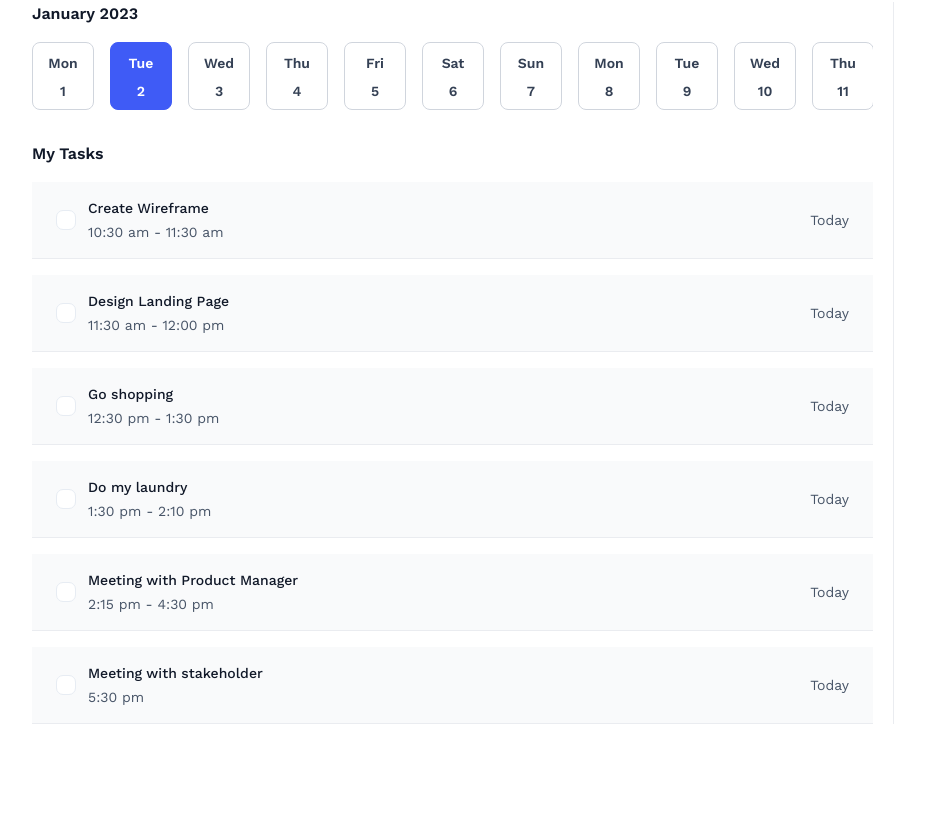
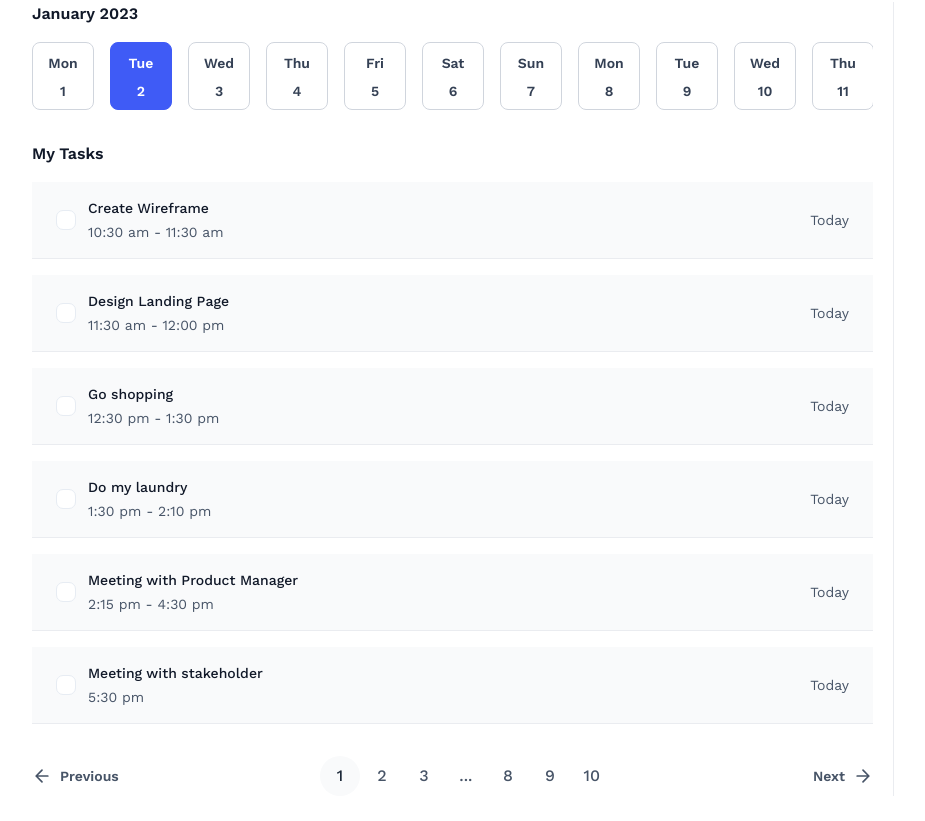
Before and after one commit to elijahthis/schoolinka-todo, a React (Create React App) app: page / in a window 1280 px wide. Shown: the part 217-1038 px from the top of the page, without its empty margins (50-975 px from the left). Before the commit the page ends 973 px from the top, so only its background shows below. Built offline with nearby package versions, Linux system fonts and the light colour scheme.

Commit message:
feat: pagination UI

```diff
--- a/package.json
+++ b/package.json
@@ -12,6 +12,7 @@
     "@types/react-dom": "^18.2.7",
     "react": "^18.2.0",
     "react-dom": "^18.2.0",
+    "react-paginate": "^8.2.0",
     "react-router-dom": "^6.15.0",
     "react-scripts": "5.0.1",
     "typescript": "^4.9.5",
--- /dev/null
+++ b/src/components/PaginationComponent/index.tsx
@@ -0,0 +1,40 @@
+import ReactPaginate from "react-paginate";
+import { ArrowLeftIcon, ArrowRightIcon } from "../svgs";
+
+interface PaginationComponentProps {
+	handlePageClick: (selectedItem: { selected: number }) => void;
+	pageCount: number;
+}
+
+const PaginationComponent = ({
+	handlePageClick,
+	pageCount,
+}: PaginationComponentProps) => {
+	return (
+		<ReactPaginate
+			breakLabel="..."
+			nextLabel={
+				<button className="flex flex-row items-center gap-2 text-sm font-semibold">
+					<span>Next</span>
+					<ArrowRightIcon />
+				</button>
+			}
+			onPageChange={handlePageClick}
+			pageRangeDisplayed={3}
+			pageCount={pageCount}
+			previousLabel={
+				<button className="flex flex-row items-center gap-2 text-sm font-semibold">
+					<ArrowLeftIcon />
+					<span>Previous</span>
+				</button>
+			}
+			renderOnZeroPageCount={null}
+			containerClassName="PaginationComponent"
+			pageClassName="PaginationComponent__page"
+			breakClassName="PaginationComponent__break"
+			activeClassName="PaginationComponent__active"
+		/>
+	);
+};
+
+export default PaginationComponent;
--- a/src/components/svgs.tsx
+++ b/src/components/svgs.tsx
@@ -6,7 +6,7 @@ export const SettingsIcon = () => (
 		fill="none"
 		xmlns="http://www.w3.org/2000/svg"
 	>
-		<g clip-path="url(#clip0_3440_485)">
+		<g clipPath="url(#clip0_3440_485)">
 			<path
 				d="M10.0001 12.5C11.3808 12.5 12.5001 11.3807 12.5001 9.99999C12.5001 8.61928 11.3808 7.49999 10.0001 7.49999C8.61937 7.49999 7.50008 8.61928 7.50008 9.99999C7.50008 11.3807 8.61937 12.5 10.0001 12.5Z"
 				stroke="#667085"
@@ -65,3 +65,39 @@ export const AddIcon = () => (
 		/>
 	</svg>
 );
+
+export const ArrowLeftIcon = () => (
+	<svg
+		width="20"
+		height="20"
+		viewBox="0 0 20 20"
+		fill="none"
+		xmlns="http://www.w3.org/2000/svg"
+	>
+		<path
+			d="M15.8334 9.99996H4.16675M4.16675 9.99996L10.0001 15.8333M4.16675 9.99996L10.0001 4.16663"
+			stroke="#475467"
+			strokeWidth="1.66667"
+			strokeLinecap="round"
+			strokeLinejoin="round"
+		/>
+	</svg>
+);
+
+export const ArrowRightIcon = () => (
+	<svg
+		width="20"
+		height="20"
+		viewBox="0 0 20 20"
+		fill="none"
+		xmlns="http://www.w3.org/2000/svg"
+	>
+		<path
+			d="M4.16675 9.99996H15.8334M15.8334 9.99996L10.0001 4.16663M15.8334 9.99996L10.0001 15.8333"
+			stroke="#475467"
+			strokeWidth="1.66667"
+			strokeLinecap="round"
+			strokeLinejoin="round"
+		/>
+	</svg>
+);
--- a/src/index.css
+++ b/src/index.css
@@ -81,3 +81,34 @@ input[type="checkbox"]:disabled {
 	cursor: not-allowed;
 	opacity: 0.5;
 }
+
+.PaginationComponent {
+	display: flex;
+	flex: row;
+	align-items: center;
+	gap: 2px;
+}
+.PaginationComponent .previous {
+	margin-right: auto;
+	color: #475467;
+}
+.PaginationComponent .next {
+	margin-left: auto;
+	color: #475467;
+}
+.PaginationComponent__page,
+.PaginationComponent__break {
+	min-width: 40px;
+	width: 40px;
+	height: 40px;
+
+	display: grid;
+	place-items: center;
+	color: #475467;
+	font-weight: 500;
+}
+.PaginationComponent__active {
+	background: #f9fafb;
+	border-radius: 50%;
+	color: #1d2939;
+}
--- a/src/views/Home.tsx
+++ b/src/views/Home.tsx
@@ -1,4 +1,5 @@
 import Button from "../components/Button";
+import PaginationComponent from "../components/PaginationComponent";
 import ScrollableCalendar from "../components/ScrollableCalendar";
 import TaskItem from "../components/TaskItem";
 import { AddIcon } from "../components/svgs";
@@ -36,7 +37,9 @@ const Home = () => {
 						))}
 					</div>
 
-					<div></div>
+					<div className="mb-24">
+						<PaginationComponent handlePageClick={() => {}} pageCount={10} />
+					</div>
 				</div>
 			</div>
 		</div>
```
Also changed, not shown: 1 other file (tests, documents, lock files or other folders).
